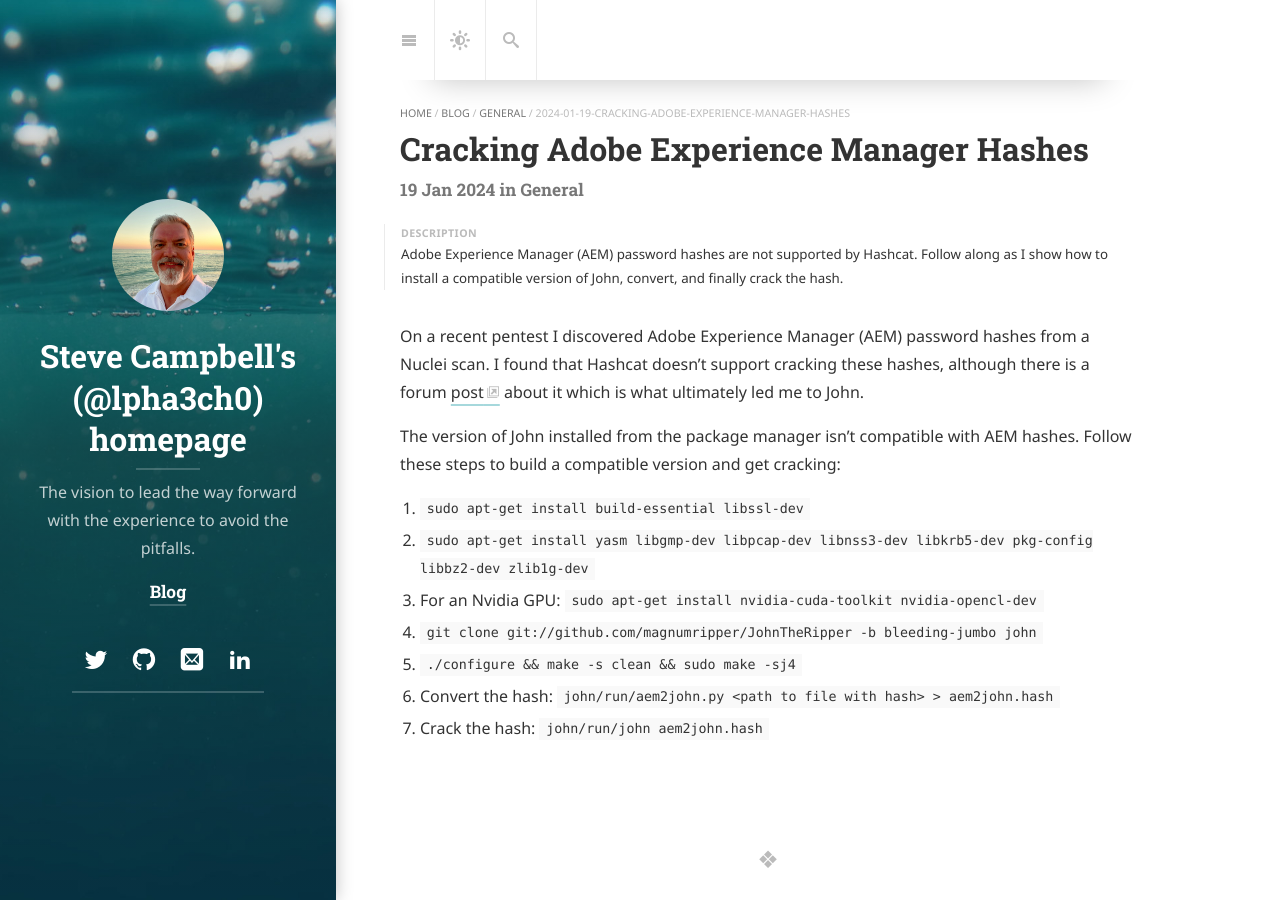
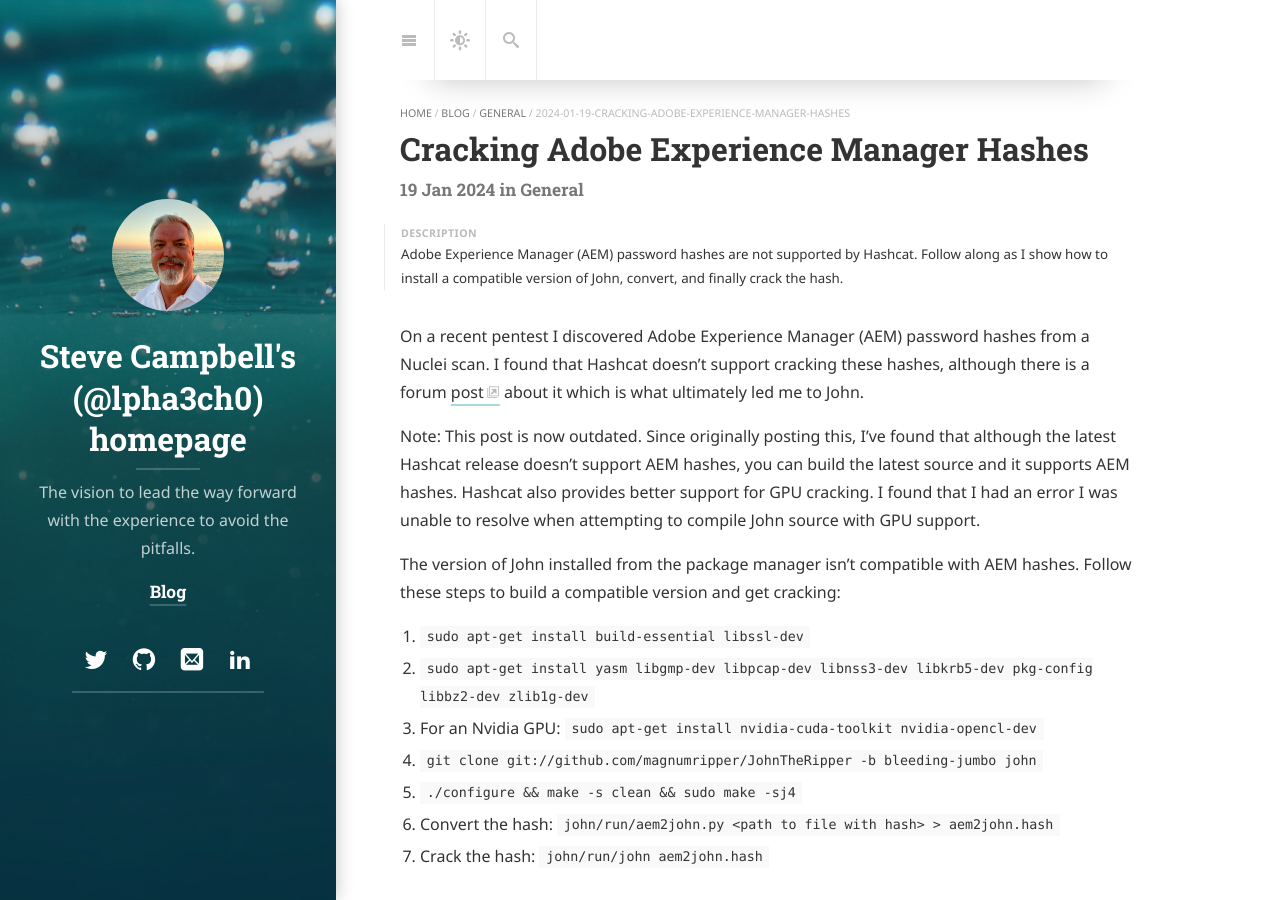
Before and after one commit to aecyberpro/aecyberpro.github.io, a Jekyll site: the page built from general/_posts/2024-01-19-Cracking-Adobe-Experience-Manager-Hashes.md, in a window 1280 px wide and 900 px high. Built offline with Jekyll 4.4.1, drawn with Linux system fonts in a browser that asks for light colours; cached includes are drawn as plain includes; nearby versions of some CDN libraries; some web fonts are replaced; library files that are not in the unit come from our copies.

Commit message:
updated post on cracking aem hashes

```diff
--- a/general/_posts/2024-01-19-Cracking-Adobe-Experience-Manager-Hashes.md
+++ b/general/_posts/2024-01-19-Cracking-Adobe-Experience-Manager-Hashes.md
@@ -8,6 +8,8 @@ sitemap: true
 
 On a recent pentest I discovered Adobe Experience Manager (AEM) password hashes from a Nuclei scan. I found that Hashcat doesn't support cracking these hashes, although there is a forum [post](https://hashcat.net/forum/thread-7471.html) about it which is what ultimately led me to John.
 
+Note: This post is now outdated. Since originally posting this, I've found that although the latest Hashcat release doesn't support AEM hashes, you can build the latest source and it supports AEM hashes. Hashcat also provides better support for GPU cracking. I found that I had an error I was unable to resolve when attempting to compile John source with GPU support.
+
 The version of John installed from the package manager isn't compatible with AEM hashes. Follow these steps to build a compatible version and get cracking:
 
 1. `sudo apt-get install build-essential libssl-dev`
```
